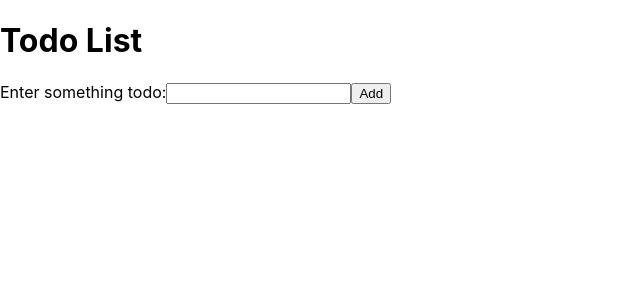
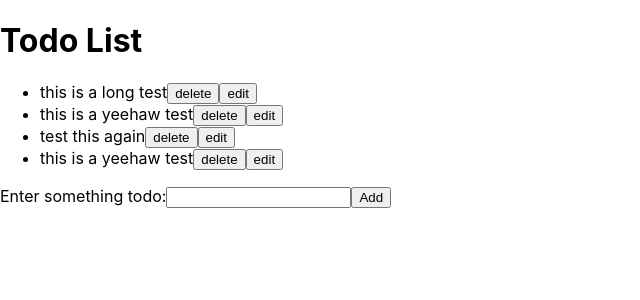
Before and after one commit to jeremeylee/react-todolist, a React (Create React App) app: page / in a window 1280 px wide. Shown: the top 300 px of the page, without its empty margins (0-640 px from the left). Built offline with nearby package versions, Linux system fonts and the light colour scheme; data requests are answered from the project's data file; the HTML template or start-up script is replaced by a standard one.

Commit message:
Added delete, post, and get HTTP requests. Edit/post request not finished.

```diff
--- a/db.json
+++ b/db.json
@@ -1,8 +1,20 @@
 {
-    "listItem": [
-        {
-            "todo": "This is a test item",
-            "id": 1
-        }
-    ]
+  "todos": [
+    {
+      "todo": "this is a long test",
+      "id": 1
+    },
+    {
+      "todo": "this is a yeehaw test",
+      "id": 2
+    },
+    {
+      "todo": "test this again",
+      "id": 3
+    },
+    {
+      "todo": "this is a yeehaw test",
+      "id": 4
+    }
+  ]
 }
--- a/src/App.js
+++ b/src/App.js
@@ -1,27 +1,56 @@
-import React, { useState } from 'react';
+import React, { useState, useEffect } from 'react';
 import './App.css';
+import todoServices from './services/todos'
 
 function App() {
   const [todos, setTodos] = useState([])
   const [newItem, setNewItem] = useState('')
 
+  useEffect(() => {
+    console.log('effect')
+    todoServices
+      .getAll()
+      .then(initialTodos => {
+        console.log('promise fulfilled')
+        setTodos(initialTodos)
+      })
+  }, [])
+
+  console.log(`rendered ${todos.length} items`)
+
   const todoList = () =>
     todos.map(todo =>
       <li>
         {todo.todo}
+        <button onClick={() => deleteItem(todo.id)}>delete</button>
+        <button onClick={() => editItem(todo.id)}>edit</button>
       </li>
     )
 
+  const deleteItem = id => {
+    todoServices
+      .deleteItem(id)
+      .then(() => {
+        setTodos(todos.filter(todo => todo.id !== id))
+      })
+  }
 
+  const editItem = id => {
+    const todo = todos.find(x => x.id == id)
+    setNewItem(todo.todo)
+  }
   const addItem = (event) => {
     event.preventDefault()
 
     const itemObject = {
       todo: newItem
     }
-
-    setTodos(todos.concat(itemObject))
-
+    todoServices
+      .create(itemObject)
+      .then(returnedTodos => {
+        setTodos(todos.concat(returnedTodos))
+        setNewItem('')
+      })
   }
 
   const handleTodoChange = (event) => {
@@ -43,7 +72,7 @@ function App() {
         <button type="submit">Add</button>
       </form>
     </div>
-  );
+  )
 }
 
 export default App;
--- /dev/null
+++ b/src/services/todos.js
@@ -0,0 +1,24 @@
+import axios from 'axios'
+const baseUrl = "http://localhost:3001/todos"
+
+const getAll = () => {
+    const response = axios.get(baseUrl)
+    return response.then(response => response.data)
+}
+
+const create = newObject => {
+    const response = axios.post(baseUrl, newObject)
+    return response.then(response => response.data)
+}
+
+const update = (id, newObject) => {
+    const response = axios.put(`${baseUrl}/${id}`, newObject)
+    return response.then(response => response.data)
+}
+
+const deleteItem = id => {
+    const response = axios.delete(`${baseUrl}/${id}`)
+    return response.then(response => response.data)
+}
+
+export default { getAll, create, update, deleteItem}
```
